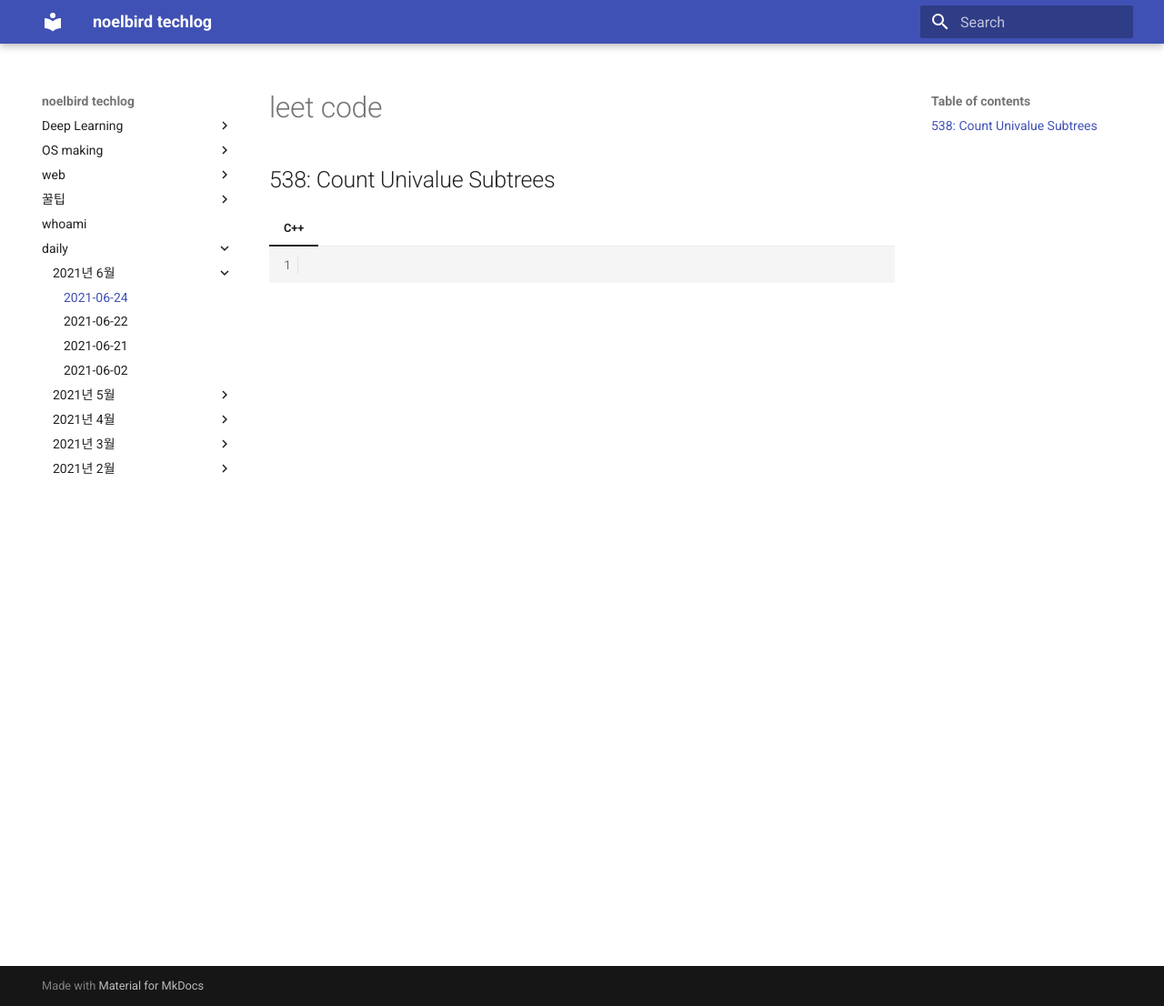
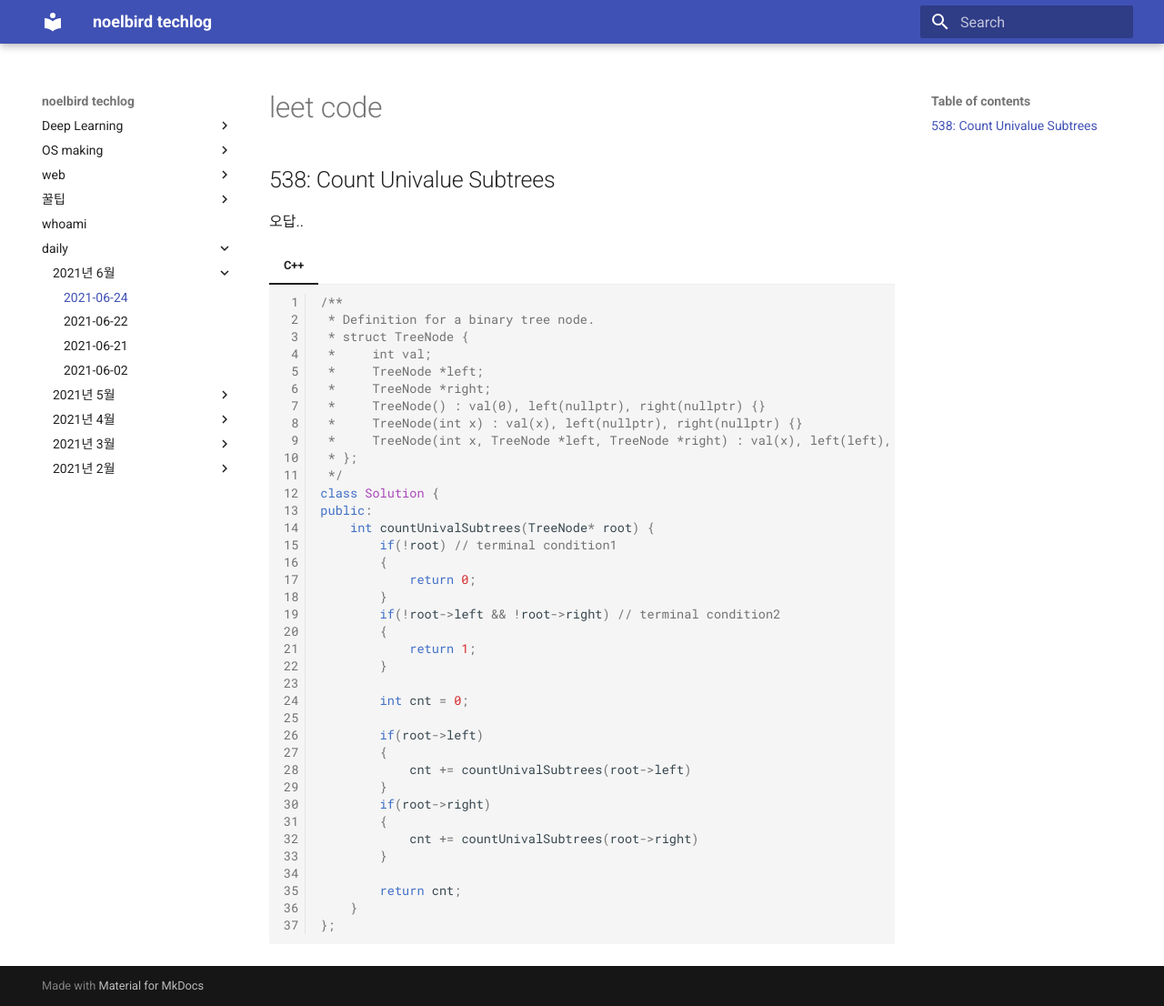
Before and after one commit to NoelBird/noelbird.github.io, an MkDocs documentation site: the page built from docs/daily/2021-06-24.md, in a window 1280 px wide and 1106 px high. Shown: the whole window at 91% size. Built offline with MkDocs 1.6.1 and Material for MkDocs 9.7.7, drawn with Linux system fonts in a browser that asks for light colours; nearby versions of some CDN libraries.

Commit message:
2021-06-25

````diff
--- a/docs/daily/2021-06-24.md
+++ b/docs/daily/2021-06-24.md
@@ -6,8 +6,46 @@
 
 
 
+오답..
+
 === "C++"
 
     ```c++
+    /**
+     * Definition for a binary tree node.
+     * struct TreeNode {
+     *     int val;
+     *     TreeNode *left;
+     *     TreeNode *right;
+     *     TreeNode() : val(0), left(nullptr), right(nullptr) {}
+     *     TreeNode(int x) : val(x), left(nullptr), right(nullptr) {}
+     *     TreeNode(int x, TreeNode *left, TreeNode *right) : val(x), left(left), right(right) {}
+     * };
+     */
+    class Solution {
+    public:
+        int countUnivalSubtrees(TreeNode* root) {
+            if(!root) // terminal condition1
+            {
+                return 0;
+            }
+            if(!root->left && !root->right) // terminal condition2
+            {
+                return 1;
+            }
 
+            int cnt = 0;
+
+            if(root->left)
+            {
+                cnt += countUnivalSubtrees(root->left)
+            }
+            if(root->right)
+            {
+                cnt += countUnivalSubtrees(root->right)
+            }
+
+            return cnt;
+        }
+    };
     ```
````
